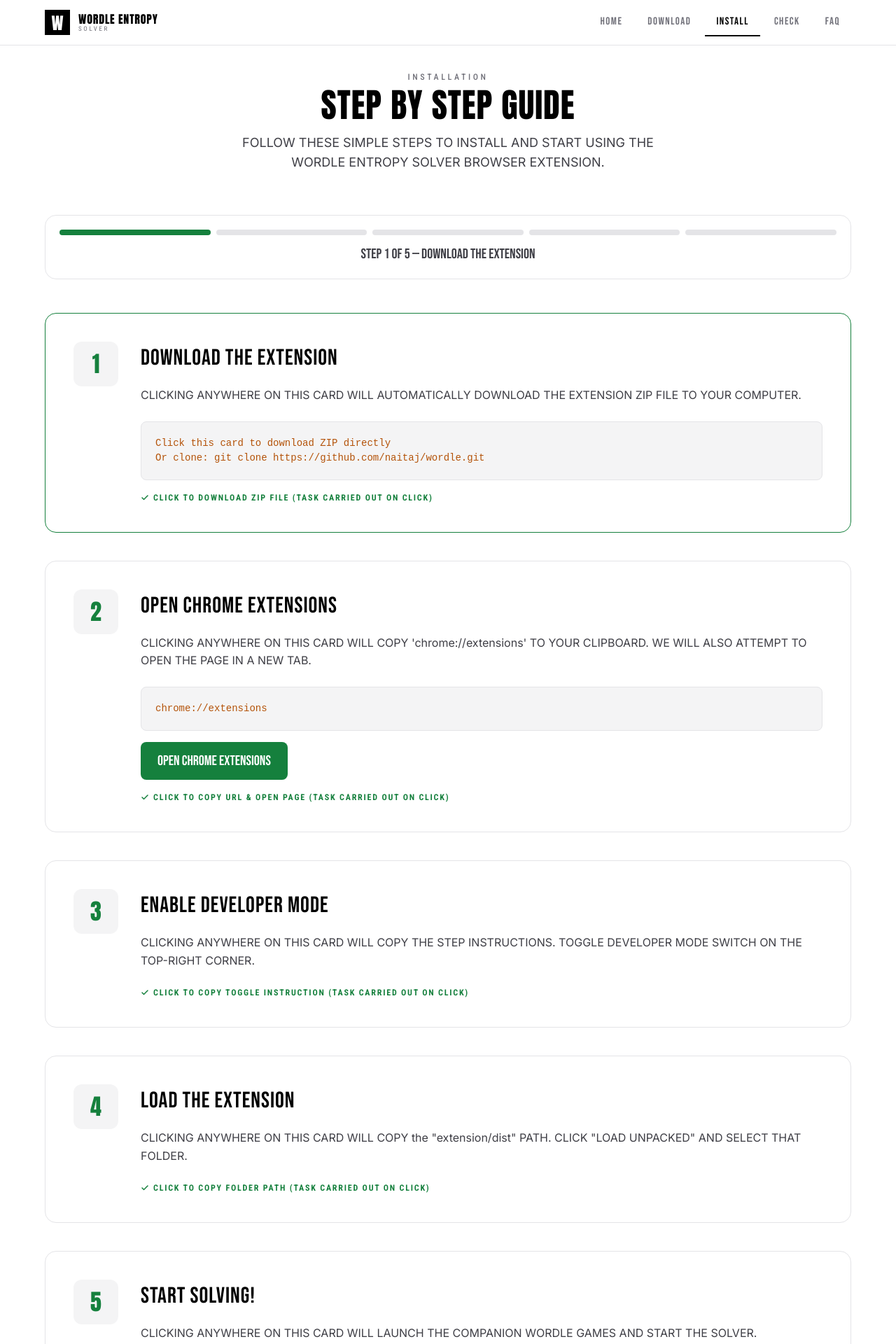
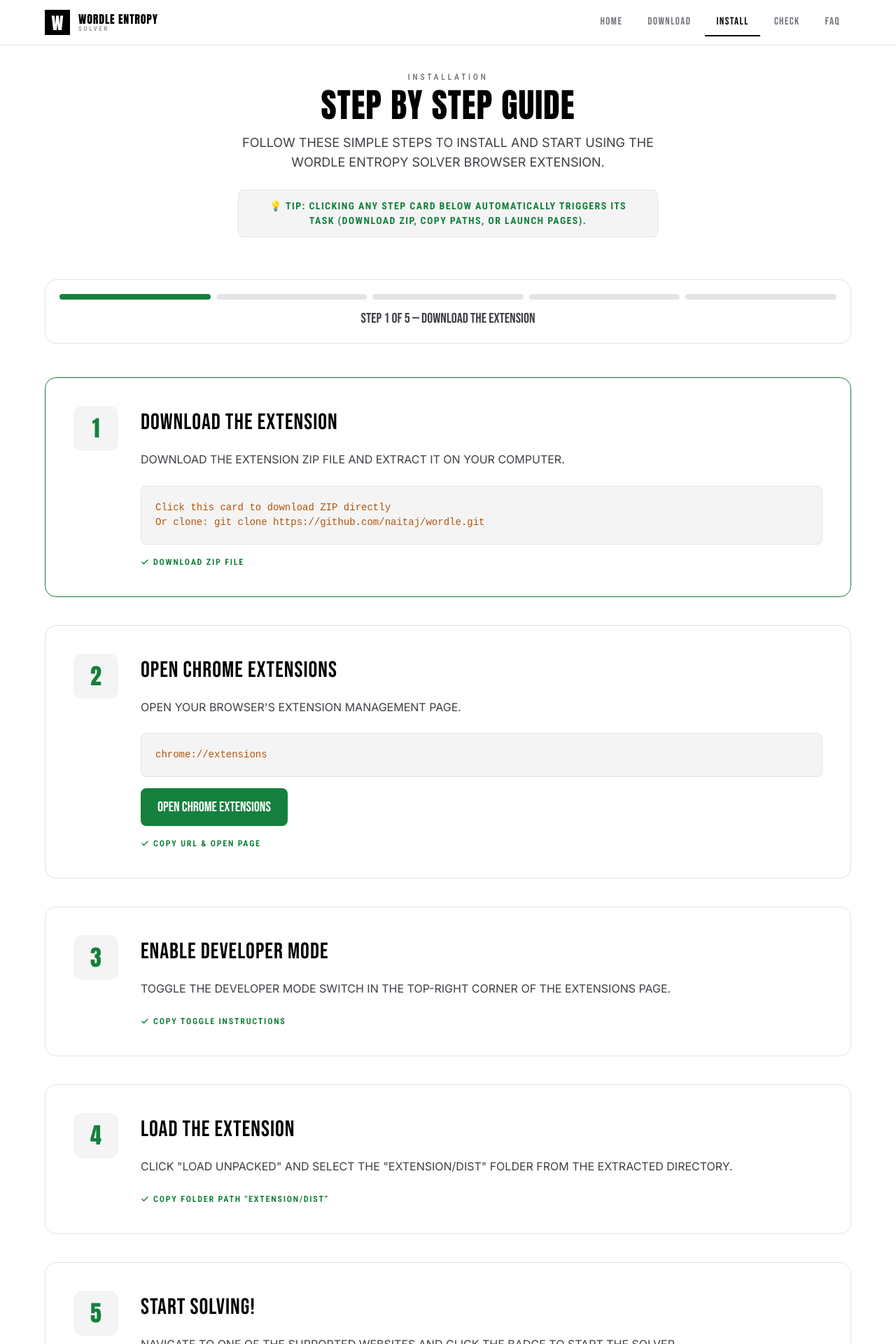
Before and after one commit to naitaj/wordle, a React (Vite) app: page /install in a window 1280 px wide. Shown: the top 1920 px of the page at 70% size. Built offline with nearby package versions, Linux system fonts and the light colour scheme.

Commit message:
Simplify step cards text, remove clicking redundancy, add clean top tip banner

```diff
--- a/src/pages/InstallGuidePage.tsx
+++ b/src/pages/InstallGuidePage.tsx
@@ -32,37 +32,37 @@
     {
       id: 1,
       title: 'DOWNLOAD THE EXTENSION',
-      desc: 'CLICKING ANYWHERE ON THIS CARD WILL AUTOMATICALLY DOWNLOAD THE EXTENSION ZIP FILE TO YOUR COMPUTER.',
+      desc: 'DOWNLOAD THE EXTENSION ZIP FILE AND EXTRACT IT ON YOUR COMPUTER.',
       code: 'Click this card to download ZIP directly\nOr clone: git clone https://github.com/naitaj/wordle.git',
-      actionLabel: 'CLICK TO DOWNLOAD ZIP FILE'
+      actionLabel: 'DOWNLOAD ZIP FILE'
     },
     {
       id: 2,
       title: 'OPEN CHROME EXTENSIONS',
-      desc: "CLICKING ANYWHERE ON THIS CARD WILL COPY 'chrome://extensions' TO YOUR CLIPBOARD. WE WILL ALSO ATTEMPT TO OPEN THE PAGE IN A NEW TAB.",
+      desc: "OPEN YOUR BROWSER'S EXTENSION MANAGEMENT PAGE.",
       code: 'chrome://extensions',
       link: { text: 'OPEN CHROME EXTENSIONS', url: 'chrome://extensions' },
-      actionLabel: 'CLICK TO COPY URL & OPEN PAGE'
+      actionLabel: 'COPY URL & OPEN PAGE'
     },
     {
       id: 3,
       title: 'ENABLE DEVELOPER MODE',
-      desc: 'CLICKING ANYWHERE ON THIS CARD WILL COPY THE STEP INSTRUCTIONS. TOGGLE DEVELOPER MODE SWITCH ON THE TOP-RIGHT CORNER.',
-      actionLabel: 'CLICK TO COPY TOGGLE INSTRUCTION'
+      desc: 'TOGGLE THE DEVELOPER MODE SWITCH IN THE TOP-RIGHT CORNER OF THE EXTENSIONS PAGE.',
+      actionLabel: 'COPY TOGGLE INSTRUCTIONS'
     },
     {
       id: 4,
       title: 'LOAD THE EXTENSION',
-      desc: 'CLICKING ANYWHERE ON THIS CARD WILL COPY the "extension/dist" PATH. CLICK "LOAD UNPACKED" AND SELECT THAT FOLDER.',
-      actionLabel: 'CLICK TO COPY FOLDER PATH'
+      desc: 'CLICK "LOAD UNPACKED" AND SELECT THE "EXTENSION/DIST" FOLDER FROM THE EXTRACTED DIRECTORY.',
+      actionLabel: 'COPY FOLDER PATH "extension/dist"'
     },
     {
       id: 5,
       title: 'START SOLVING!',
-      desc: 'CLICKING ANYWHERE ON THIS CARD WILL LAUNCH THE COMPANION WORDLE GAMES AND START THE SOLVER.',
+      desc: 'NAVIGATE TO ONE OF THE SUPPORTED WEBSITES AND CLICK THE BADGE TO START THE SOLVER.',
       code: 'https://www.nytimes.com/games/wordle/index.html\nhttps://wordleunlimited.org/',
       link: { text: 'CHECK INSTALLATION', url: '/check' },
-      actionLabel: 'CLICK TO LAUNCH GAME SITES'
+      actionLabel: 'LAUNCH GAME SITES'
     },
   ];
 
@@ -132,7 +132,6 @@
         margin: '0 auto',
         padding: '0 24px'
       }}>
-        {/* Header */}
         <div style={{ textAlign: 'center', marginBottom: '60px' }}>
           <span className="section-label">INSTALLATION</span>
           <h1 className="section-title" style={{ fontSize: '48px', marginTop: '8px' }}>
@@ -148,6 +147,23 @@
           }}>
             FOLLOW THESE SIMPLE STEPS TO INSTALL AND START USING THE WORDLE ENTROPY SOLVER BROWSER EXTENSION.
           </p>
+          <div style={{
+            backgroundColor: 'var(--bg-secondary)',
+            border: '1px solid var(--border-primary)',
+            borderRadius: '8px',
+            padding: '12px 24px',
+            color: 'var(--accent-green)',
+            fontFamily: '"Roboto Condensed", sans-serif',
+            fontSize: '14px',
+            letterSpacing: '0.1em',
+            fontWeight: 600,
+            textTransform: 'uppercase',
+            maxWidth: '600px',
+            margin: '24px auto 0',
+            textAlign: 'center'
+          }}>
+            💡 Tip: Clicking any step card below automatically triggers its task (Download ZIP, copy paths, or launch pages).
+          </div>
         </div>
 
         {/* Progress Tracker */}
@@ -309,7 +325,7 @@
                     <svg width="12" height="12" viewBox="0 0 24 24" fill="none" stroke="currentColor" strokeWidth="3" strokeLinecap="round" strokeLinejoin="round">
                       <polyline points="20 6 9 17 4 12"></polyline>
                     </svg>
-                    {step.actionLabel} (TASK CARRIED OUT ON CLICK)
+                    {step.actionLabel}
                   </div>
                 )}
               </div>
```
